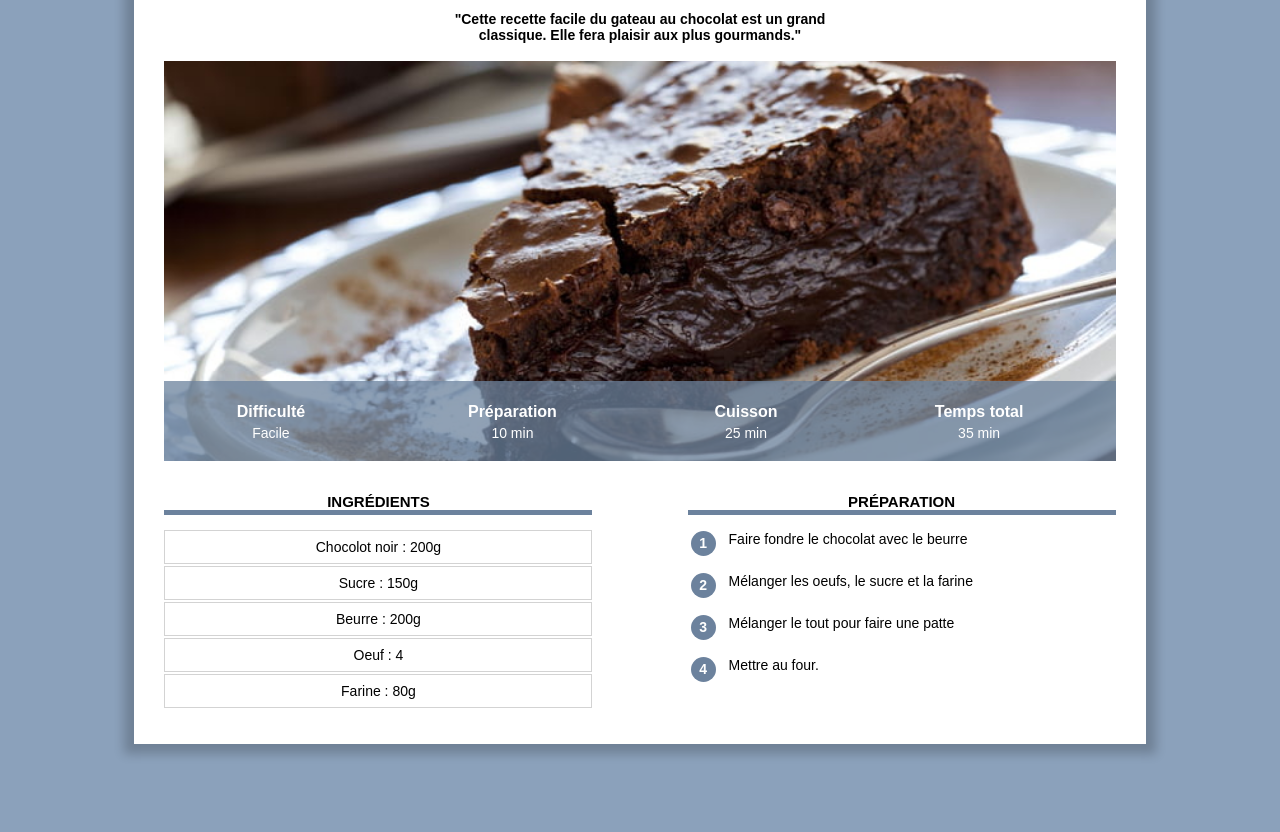
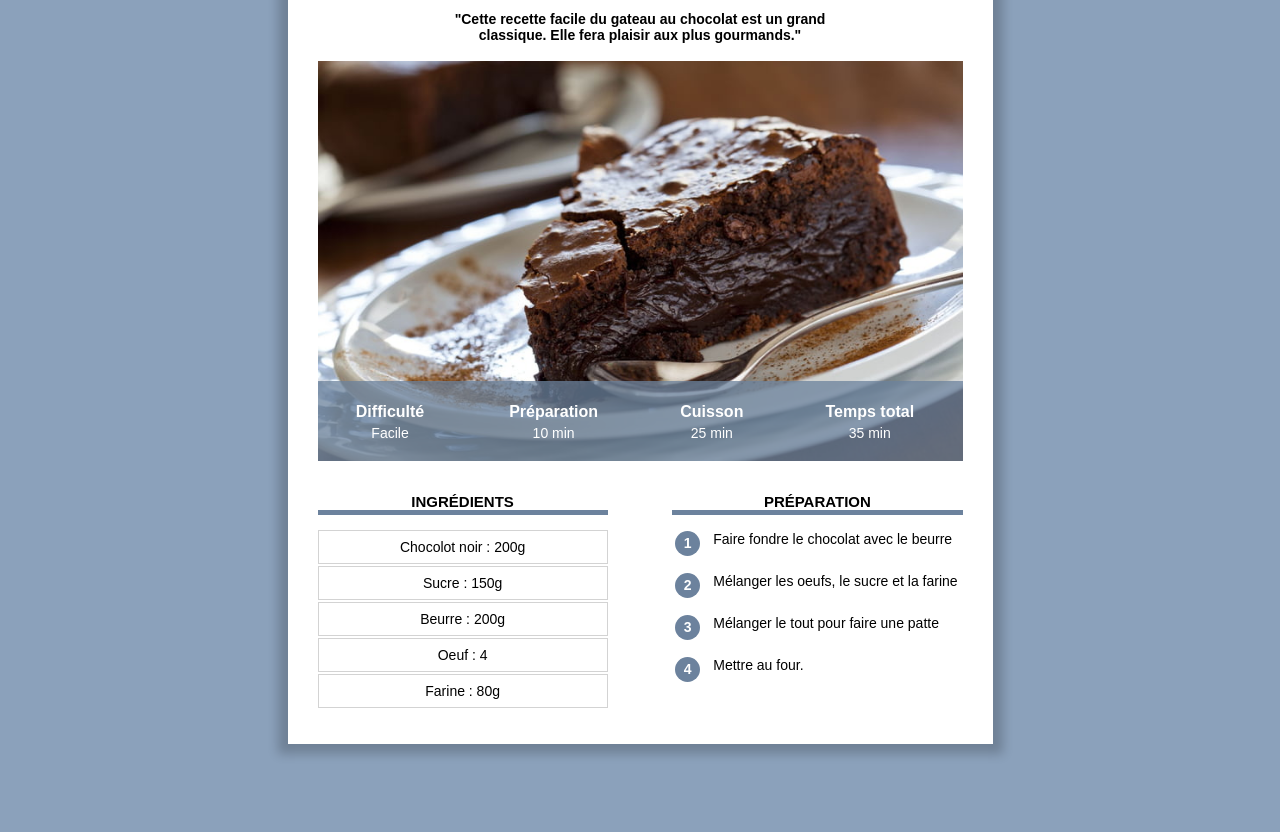
Before and after one commit to Cheik-Parfait2000/site_recette, a plain HTML site: page index.html in a window 1280 px wide. Shown: the part 154-986 px from the top of the page. Drawn offline with Linux system fonts and the light colour scheme.

Commit message:
Add files via upload

```diff
--- a/index.html
+++ b/index.html
@@ -1,10 +1,9 @@
 <!DOCTYPE html>
 <html lang="en">
 <head>
+    <title>Recette du Gateau au Chocolat</title>
     <meta charset="UTF-8">
-    <meta http-equiv="X-UA-Compatible" content="IE=edge">
     <meta name="viewport" content="width=device-width, initial-scale=1.0">
-    <title>Recette du Gateau au Chocolat</title>
     <link rel="stylesheet" href="style.css">
 </head>
 <body>
--- a/style.css
+++ b/style.css
@@ -11,10 +11,8 @@ body {
 
 div.contenu {
     background-color: white;
-    margin: 60px 10% 80px 10%;
-    padding: 30px;
-    padding-top: 0px;
-    min-width: 350px;
+    margin: 40px 8px 40px 8px;
+    padding: 0 8px 20px 8px;
     box-shadow: 0px 0px 10px 10px rgba(0, 0, 0, 0.2);
     overflow: visible;
 }
@@ -90,20 +88,20 @@ table.info {
     position: absolute;
     bottom: 0px;
     width: 100%;
-    height: 80px;
+    height: 50px;
     color: white;
     background-color: #6c829dc0;
 }
 
 table.info th {
-    font-size: 16px;
+    font-size: 14px;
     vertical-align: bottom;
     margin-bottom: 8px;
 }
 
 table.info td {
     text-align: center;
-    font-size: 14px;
+    font-size: 12px;
     vertical-align: top;
 }
 
@@ -112,17 +110,15 @@ table.info td {
 
 /*  1.  la première colonne */
 div.colonne {
-    width: 45%;
+    width: 100%;
     margin-top: 20px;
+    margin-right: 0px;
 }
 
 div.colonne1 {
-    display: inline-block;
+    display: block;
 }
 
-div.colonne2 {
-    float: right;
-}
 
 div.colonne h2 {
     text-align: center;
@@ -172,3 +168,43 @@ table.preparation tr > td:last-child {
     padding-left: 10px;
     padding-bottom: 10px;
 }
+
+
+/*-------- Responsive design ----------*/
+ @media only screen and (min-width: 768px) {
+    div.contenu {
+        min-width: 350px;
+        margin: 60px 10% 80px 10%;
+        padding: 0px 30px 30px 30px;
+    }
+
+    table.info {
+        height: 80px;
+    }
+    table.info th {
+        font-size: 16px;
+    }
+
+    table.info td {
+        font-size: 14px;
+    }
+
+    div.colonne {
+        width: 45%;
+    }
+    div.colonne1 {
+        display: inline-block;
+    }
+
+    div.colonne2 {
+        float: right;
+    }
+ }
+
+ @media only screen and (min-width: 900px) {
+    div.contenu {
+        margin-left: auto;
+        margin-right: auto;
+        width: 645px;
+    }
+ }
```
